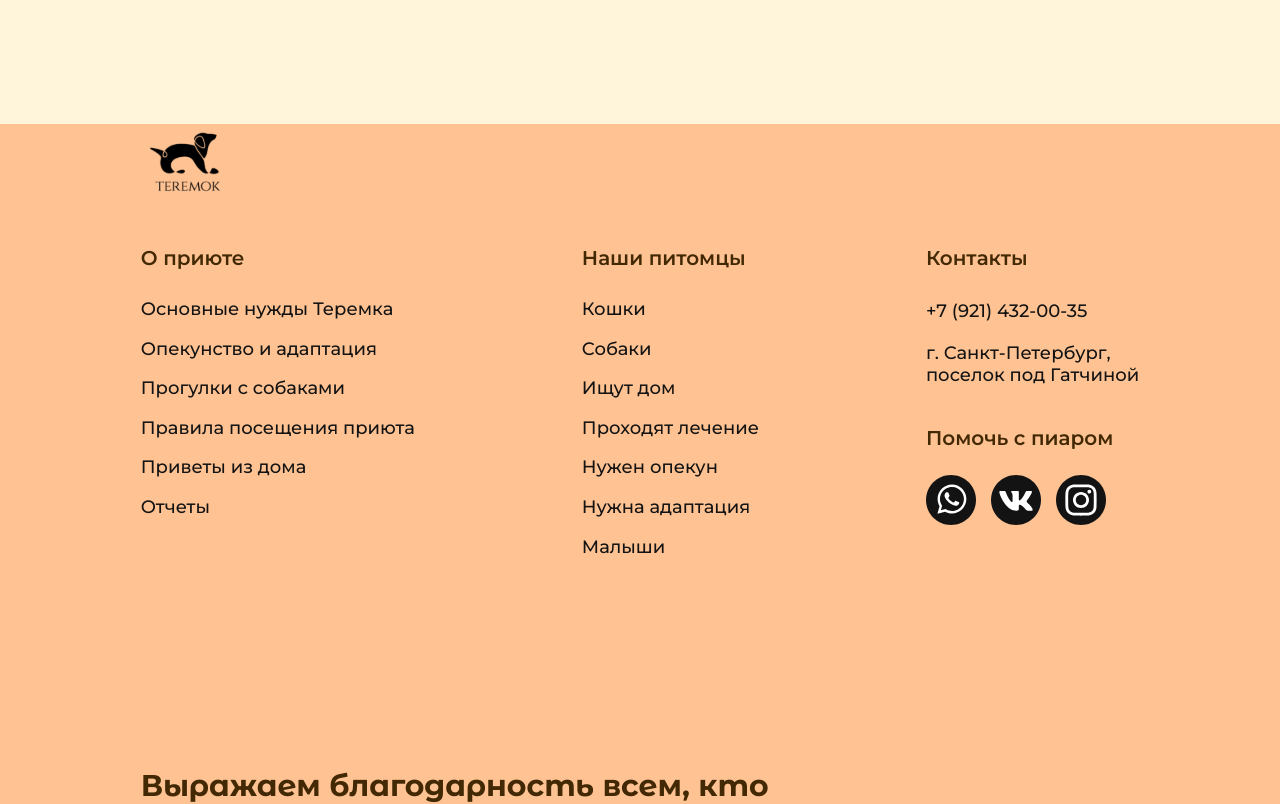
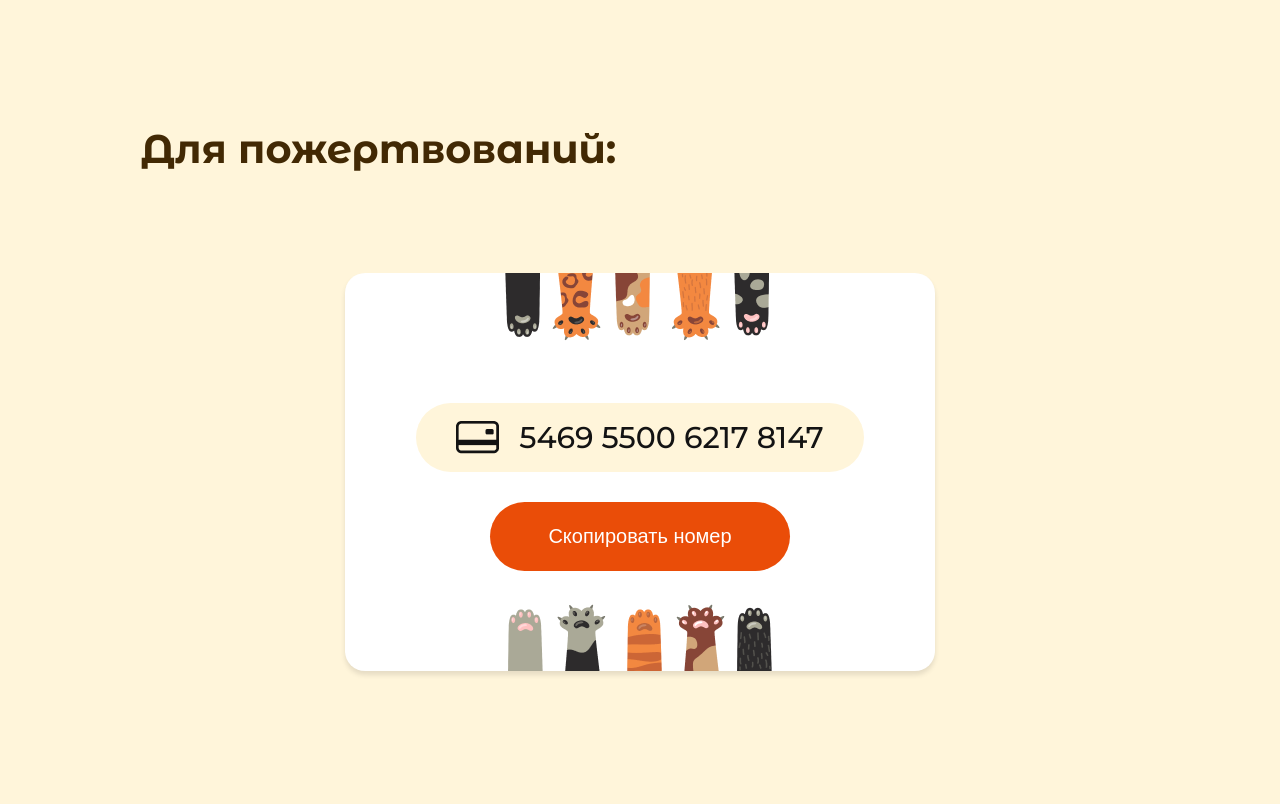
Before and after one commit to eireensid/animal-shelter, a Next.js app: page /needs in a window 1280 px wide. Shown: the part 3920-4724 px from the top of the page. Built offline with nearby package versions, Linux system fonts and the light colour scheme.

Commit message:
needs page complete

```diff
--- a/pages/needs.js
+++ b/pages/needs.js
@@ -2,6 +2,7 @@ import Router from 'next/router'
 import {MainLayout} from '~/components/MainLayout'
 import VisitingRules from '~/components/VisitingRules'
 import AnimalCarousel from '~/components/AnimalCarousel'
+import BankCard from '~/components/BankCard'
 import styles from '~/styles/needs.module.scss'
 
 export default function About(title='Основные нужды приюта') {
@@ -95,5 +96,10 @@ export default function About(title='Основные нужды приюта')
         <AnimalCarousel/>
       </div>
     </section>
+    <section>
+      <div className={`${styles.bankCardWrapper} ${styles.pagePaddings}`}>
+        <BankCard/>
+      </div>
+    </section>
   </MainLayout>
 }
--- a/styles/needs.module.scss
+++ b/styles/needs.module.scss
@@ -60,3 +60,12 @@
   background: $pageBg;
   padding-bottom: 200px;
 }
+
+.bankCardWrapper {
+  background: $pageBg;
+  padding-bottom: 290px;
+  background-image: url(/img/orange-wave-cut.png);
+  background-repeat: no-repeat;
+  background-position: bottom;
+  background-size: contain;
+}
```
